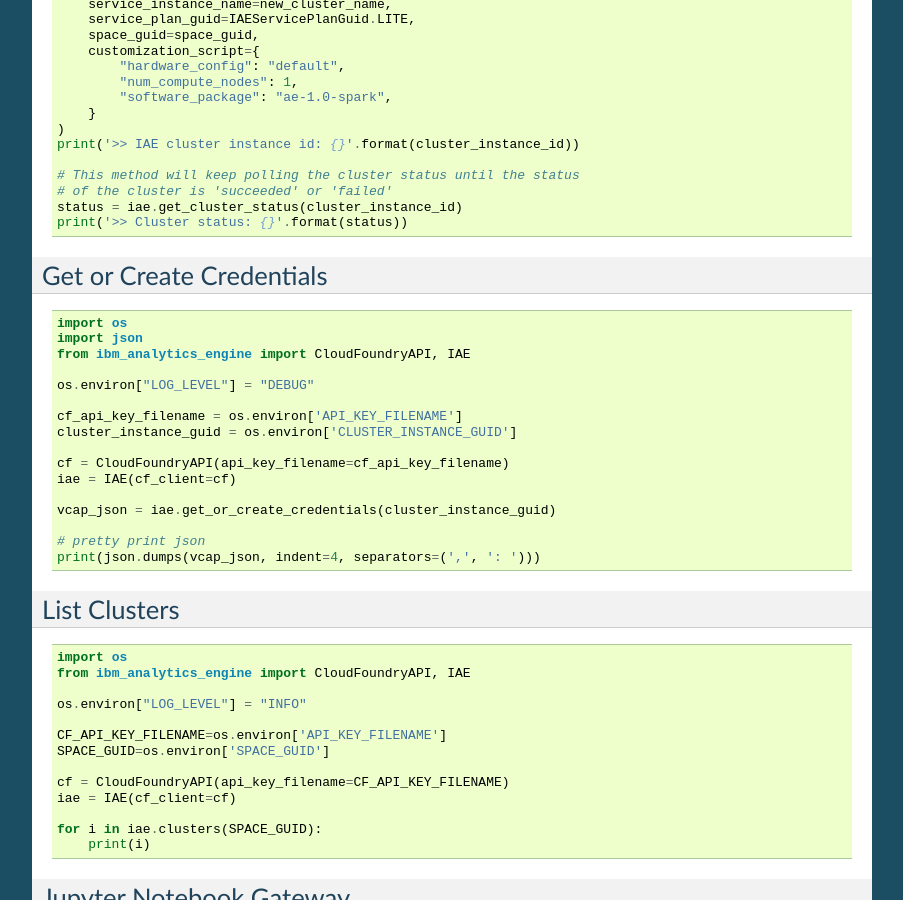
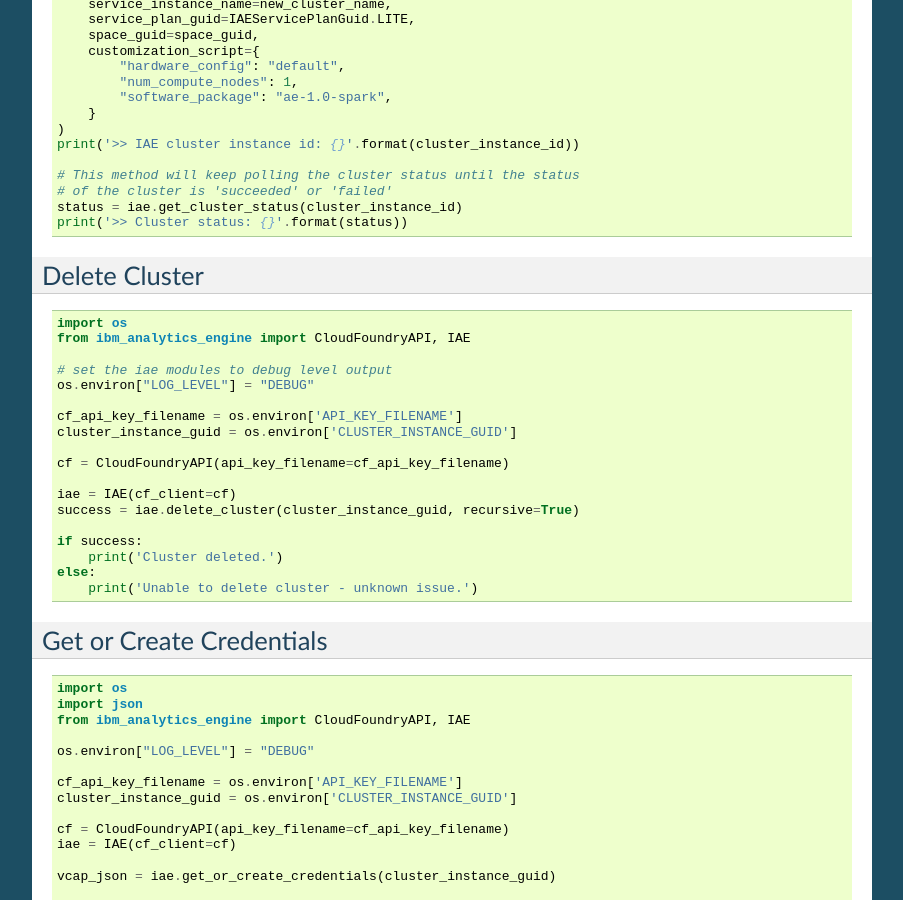
Before and after one commit to snowch/ibm-analytics-engine-python, a Sphinx documentation site: the page built from docs/examples.rst, in a window 1280 px wide and 900 px high, scrolled down 842 px. Shown: the whole window, without its empty margins (198-1101 px from the left). Built offline with Sphinx 7.4.7, drawn with Linux system fonts in a browser that asks for light colours.

Commit message:
add delete example

```diff
--- /dev/null
+++ b/docs/example_scripts/delete_cluster.py
@@ -0,0 +1,18 @@
+import os
+from ibm_analytics_engine import CloudFoundryAPI, IAE
+
+# set the iae modules to debug level output
+os.environ["LOG_LEVEL"] = "DEBUG"
+
+cf_api_key_filename = os.environ['API_KEY_FILENAME']
+cluster_instance_guid = os.environ['CLUSTER_INSTANCE_GUID']
+
+cf = CloudFoundryAPI(api_key_filename=cf_api_key_filename)
+
+iae = IAE(cf_client=cf)
+success = iae.delete_cluster(cluster_instance_guid, recursive=True)
+
+if success:
+    print('Cluster deleted.')
+else:
+    print('Unable to delete cluster - unknown issue.')
--- a/docs/examples.rst
+++ b/docs/examples.rst
@@ -25,6 +25,12 @@
 
 .. literalinclude:: example_scripts/create_cluster.py
 
+==============
+Delete Cluster
+==============
+
+.. literalinclude:: example_scripts/delete_cluster.py
+
 ==============================
 Get or Create Credentials
 ==============================
```
